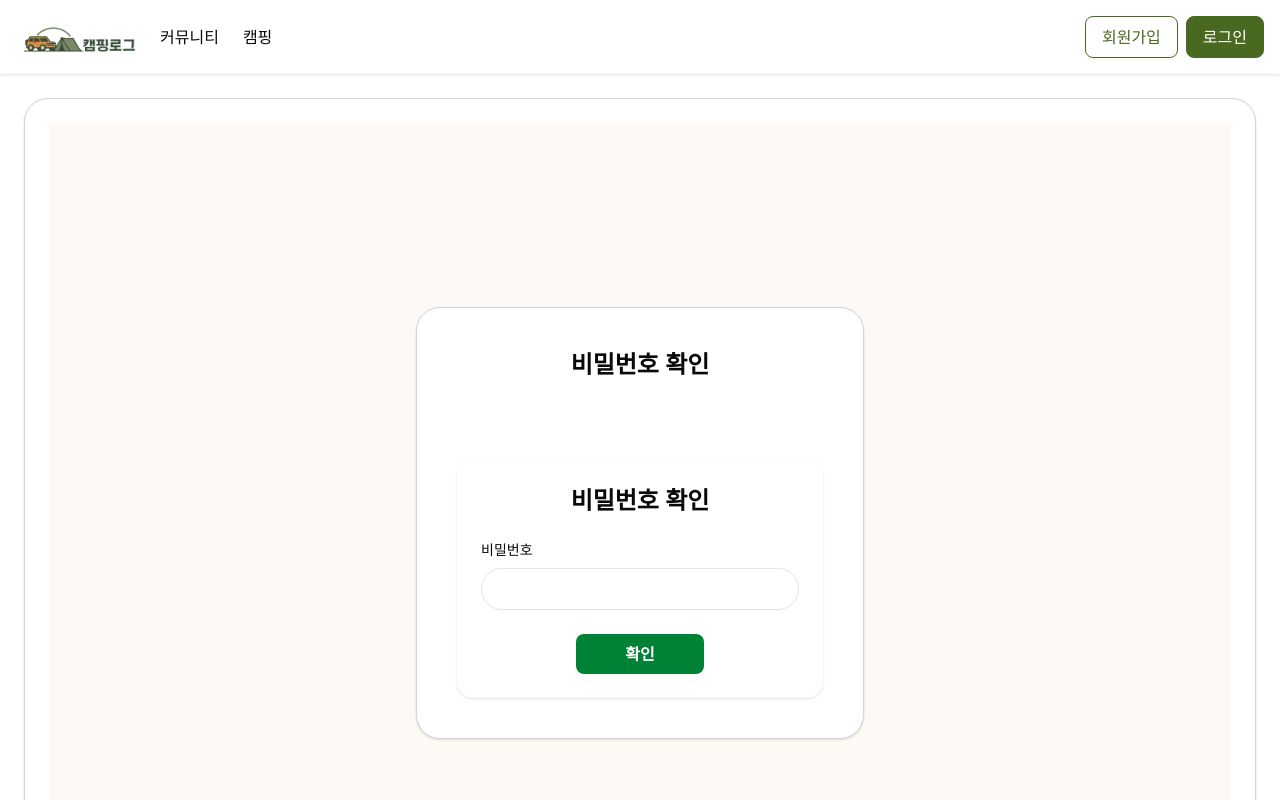
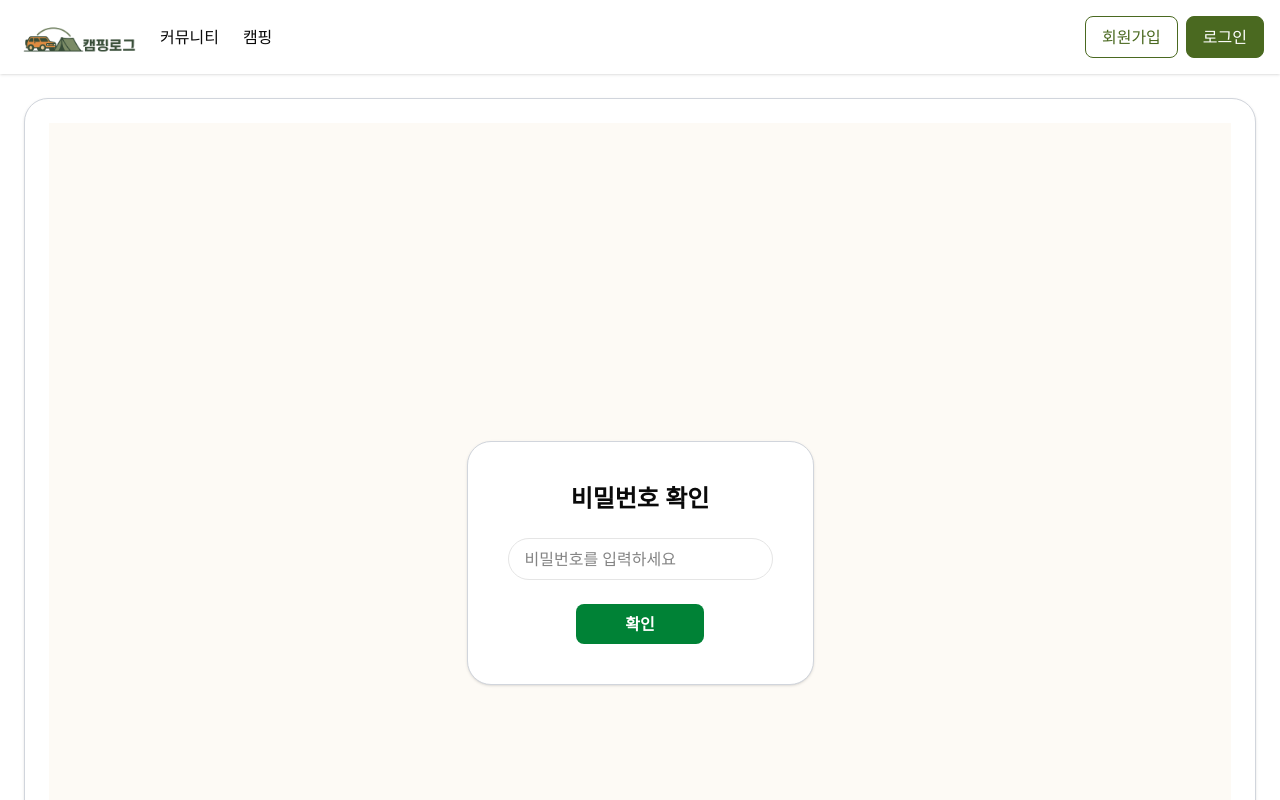
Before and after one commit to TheCampingLog/campinglog-front-server, a Next.js app: page /mypage/password in a window 1280 px wide. Shown: the top 800 px of the page. Built offline with nearby package versions, Linux system fonts and the light colour scheme.

Commit message:
refact: 비밀번호 확인 시 이중 div 수정

```diff
--- a/app/mypage/password/page.tsx
+++ b/app/mypage/password/page.tsx
@@ -5,10 +5,7 @@ import Password from "@/components/member/Password";
 export default function PasswordPage() {
   return (
     <div className="flex flex-col items-center justify-center min-h-screen bg-[#fdfaf5]">
-      <div className="w-full max-w-md bg-white border border-gray-300 rounded-3xl shadow-sm p-10">
-        <h2 className="text-center text-2xl font-bold mb-8">비밀번호 확인</h2>
         <Password />
-      </div>
     </div>
   );
 }
--- a/components/member/Password.tsx
+++ b/components/member/Password.tsx
@@ -50,17 +50,17 @@ export default function Password() {
   };
 
   return (
-  <div className="max-w-md mx-auto mt-20 bg-white p-6 rounded-2xl shadow">
+  <div className="max-w-md mx-auto mt-20 bg-white border border-gray-300 rounded-3xl shadow-sm p-10">
     <h2 className="text-2xl font-bold mb-6 text-center">비밀번호 확인</h2>
     <form onSubmit={handleSubmit} className="flex flex-col items-center gap-6">
       <div className="w-full">
-        <label className="block text-sm font-medium mb-2">비밀번호</label>
         <input
           type="password"
           className="w-full border rounded-full px-4 py-2 focus:outline-none focus:ring-2 focus:ring-green-600"
           value={password}
           onChange={(e) => setPassword(e.target.value)}
           required
+          placeholder="비밀번호를 입력하세요"
         />
       </div>
 
```
